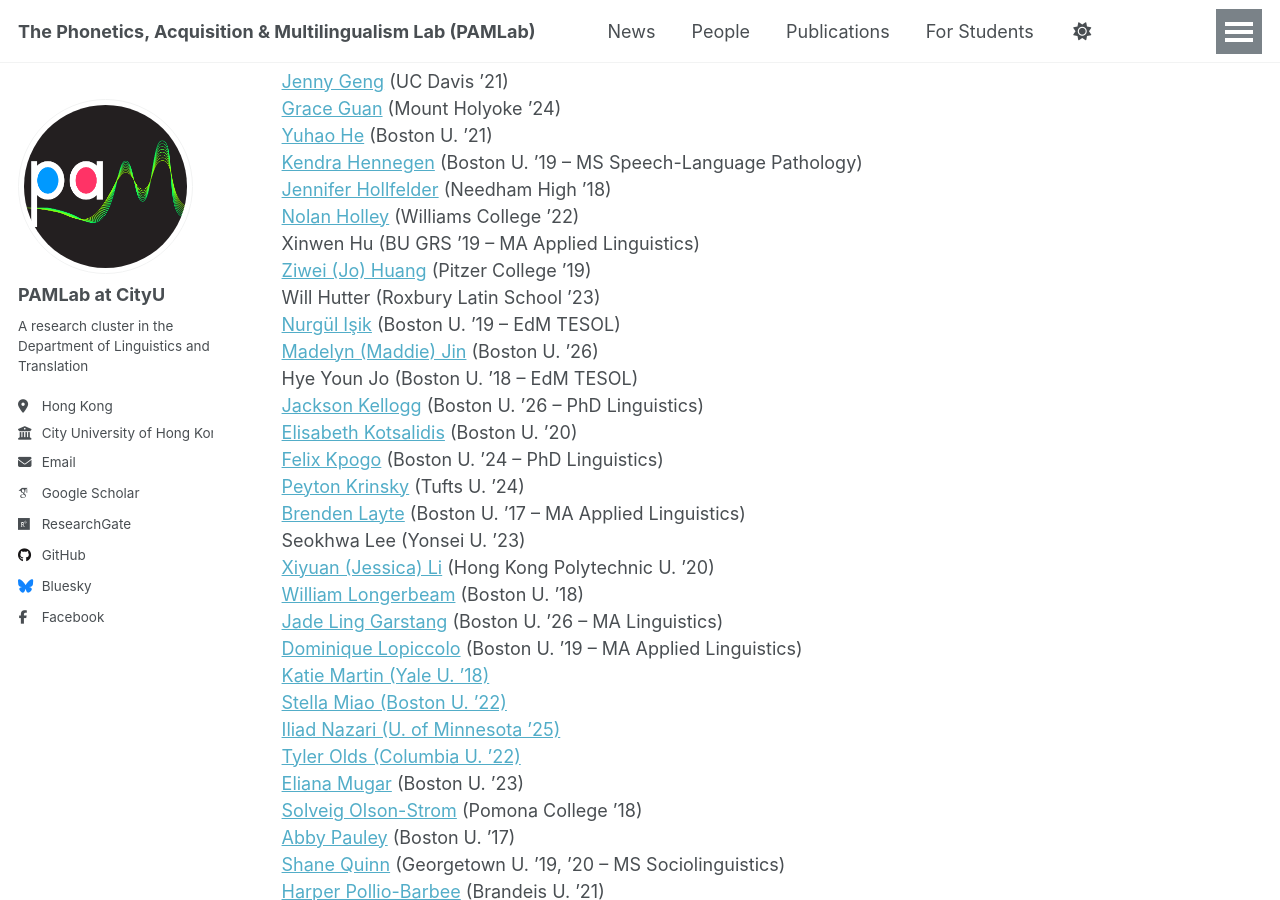
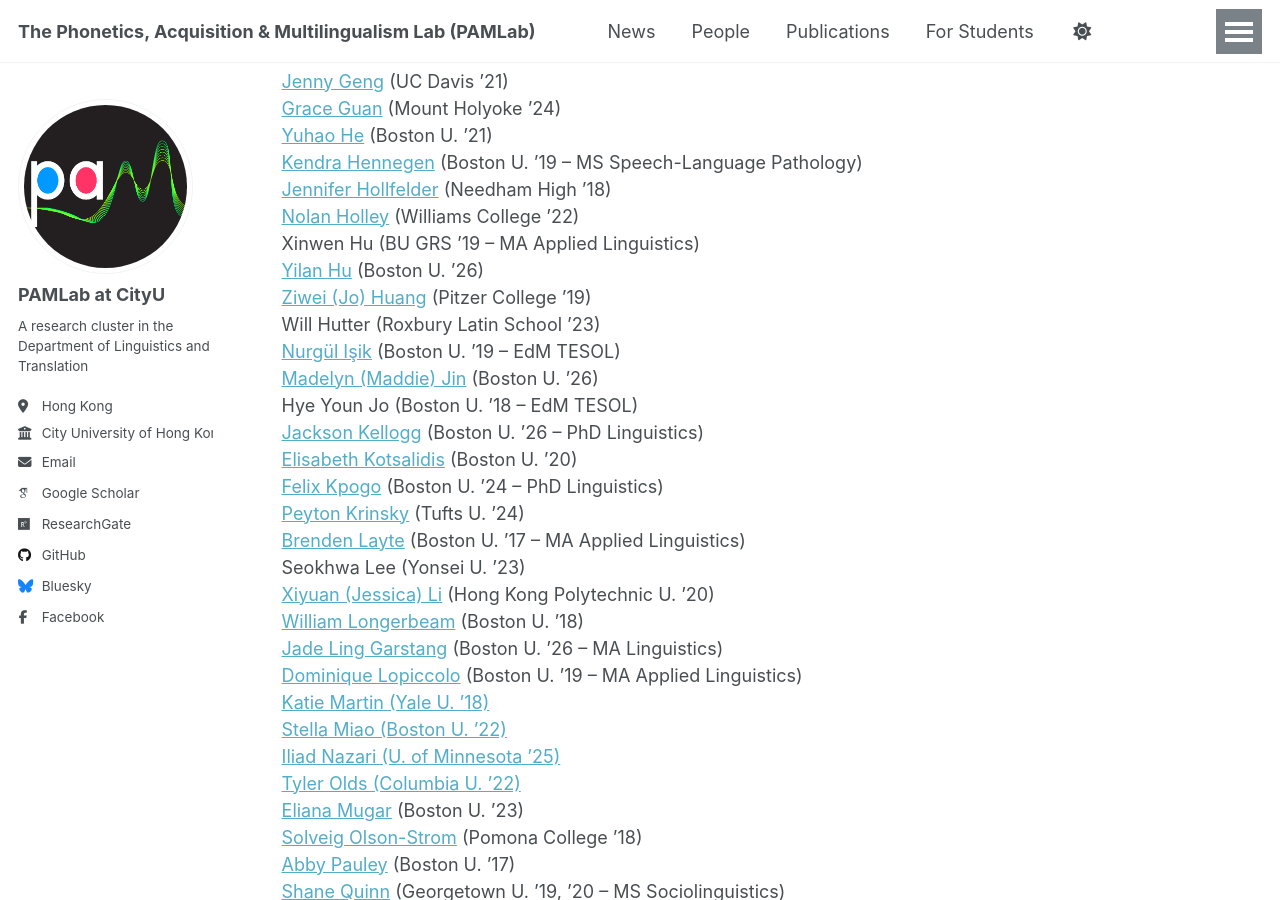
Before and after one commit to thepamlab/thepamlab.github.io, a Jekyll site: the page built from _portfolio/portfolio-998.md, in a window 1280 px wide and 900 px high, scrolled down 803 px. Built offline with Jekyll 4.4.1, drawn with Linux system fonts in a browser that asks for light colours; some web fonts are replaced; a script that is not in the unit is left out; part of the change alters nothing that is shown.

Commit message:
Update portfolio-998.md

```diff
--- a/_portfolio/portfolio-998.md
+++ b/_portfolio/portfolio-998.md
@@ -1,6 +1,6 @@
 ---
 title: "Alumni and Former Interns"
-excerpt: "The PAMLab has had 87 undergraduate students, postgraduate students, and interns join us over the years."
+excerpt: "The PAMLab has had 88 undergraduate students, postgraduate students, and interns join us over the years."
 collection: portfolio
 ---
 
@@ -36,6 +36,7 @@ Michael Fang (Boston U. ’22)<br/>
 <a href='https://www.linkedin.com/in/jenniferhollfelder/' target='_blank'>Jennifer Hollfelder</a> (Needham High ’18)<br/>
 <a href='https://www.linkedin.com/in/nolan-holley/' target='_blank'>Nolan Holley</a> (Williams College ’22)<br/>
 Xinwen Hu (BU GRS ’19 – MA Applied Linguistics)<br/>
+<a href='https://www.linkedin.com/in/yilan-hu/' target='_blank'>Yilan Hu</a> (Boston U. ’26)<br/>
 <a href='https://www.linkedin.com/in/ziweijohuang/' target='_blank'>Ziwei (Jo) Huang</a> (Pitzer College ’19)<br/>
 Will Hutter (Roxbury Latin School ’23)<br/>
 <a href='https://www.linkedin.com/in/nurg%C3%BCl-i-5a47301b/' target='_blank'>Nurgül Işik</a> (Boston U. ’19 – EdM TESOL)<br/>
```
